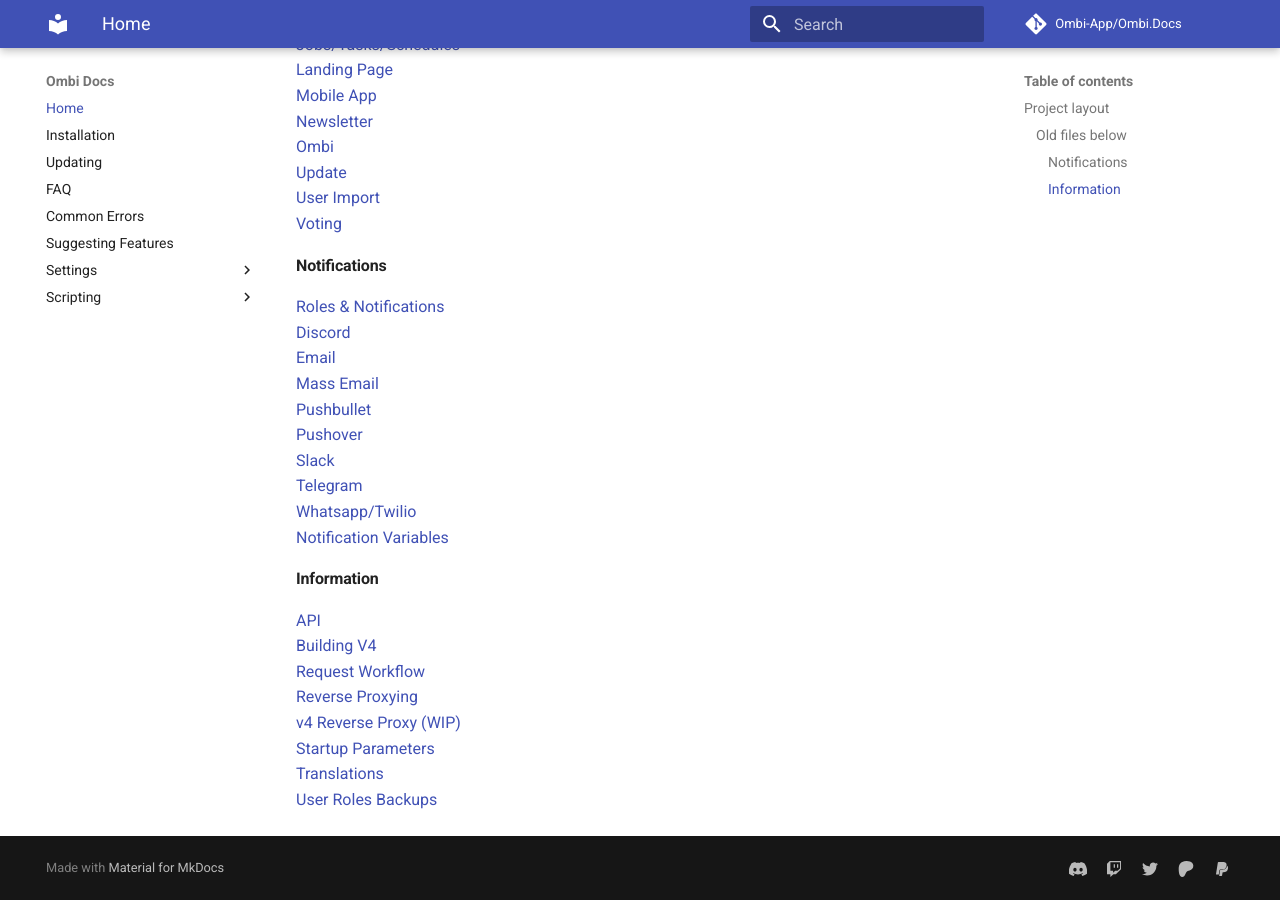
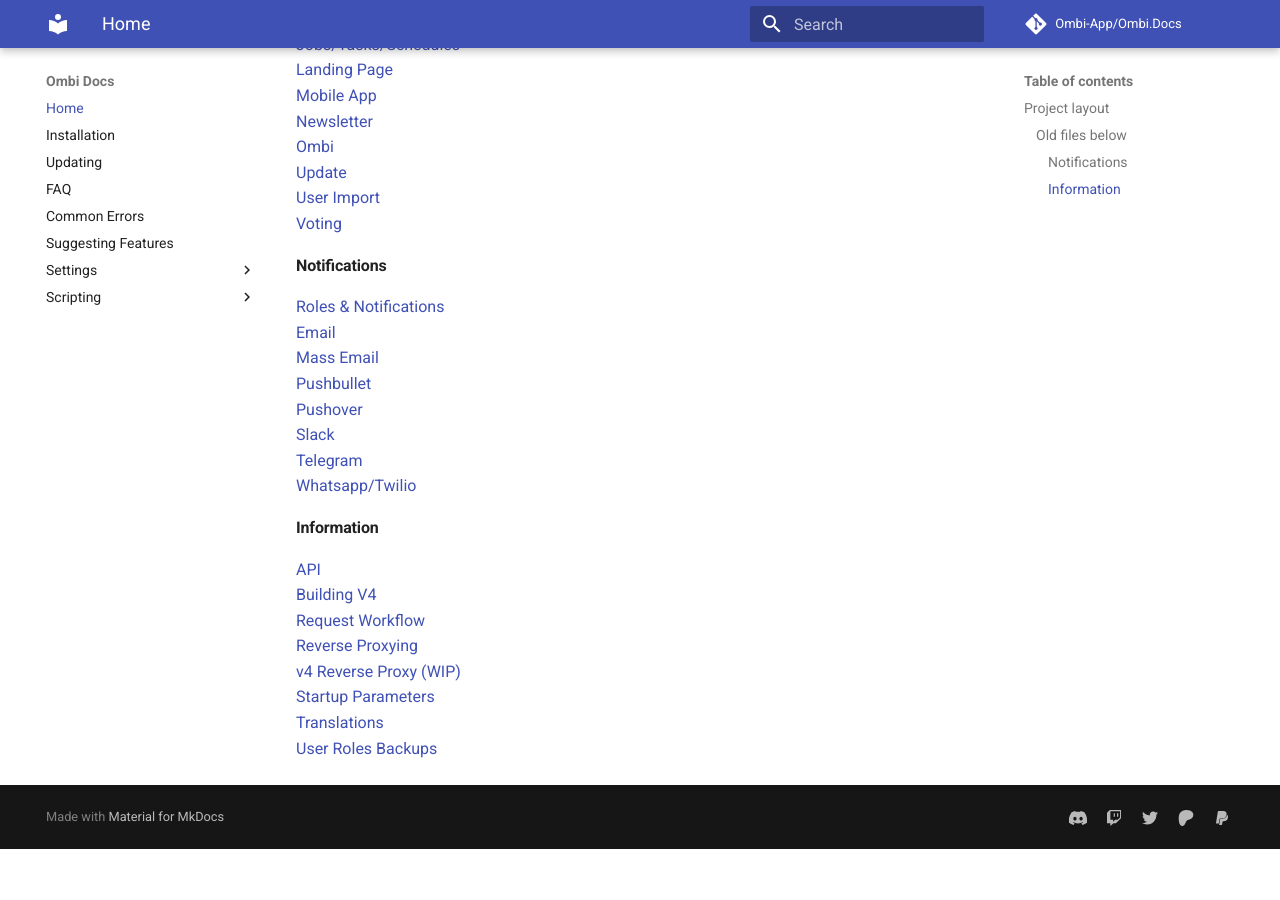
Before and after one commit to Ombi-app/Ombi.Docs, an MkDocs documentation site: the page built from docs/index.md, in a window 1280 px wide and 900 px high, scrolled down 915 px. Built offline with MkDocs 1.6.1 and Material for MkDocs 9.7.7, drawn with Linux system fonts in a browser that asks for light colours; comment, search, counter and statistics services are not loaded; after the commit the page ends 1764 px from its top, so only the background shows below that.

Commit message:
Remove finished pages from index

```diff
--- a/docs/index.md
+++ b/docs/index.md
@@ -42,7 +42,6 @@
 #### **Notifications**
 
 [Roles & Notifications](https://github.com/tidusjar/Ombi/wiki/Roles-and-Notifications)
-[Discord](https://github.com/tidusjar/Ombi/wiki/Discord-Notification-Settings)
 [Email](https://github.com/tidusjar/Ombi/wiki/Email-Notification-Settings)
 [Mass Email](https://github.com/tidusjar/Ombi/wiki/Mass-Email)
 [Pushbullet](https://github.com/tidusjar/Ombi/wiki/Pushbullet-Notification-Settings)
@@ -50,7 +49,6 @@
 [Slack](https://github.com/tidusjar/Ombi/wiki/Slack-Notification-Settings)
 [Telegram](https://github.com/tidusjar/Ombi/wiki/Telegram-Notifications)
 [Whatsapp/Twilio](https://github.com/tidusjar/Ombi/wiki/twilio)
-[Notification Variables](https://github.com/tidusjar/Ombi/wiki/Notification-Template-Variables)
 
 #### **Information**
 
```
